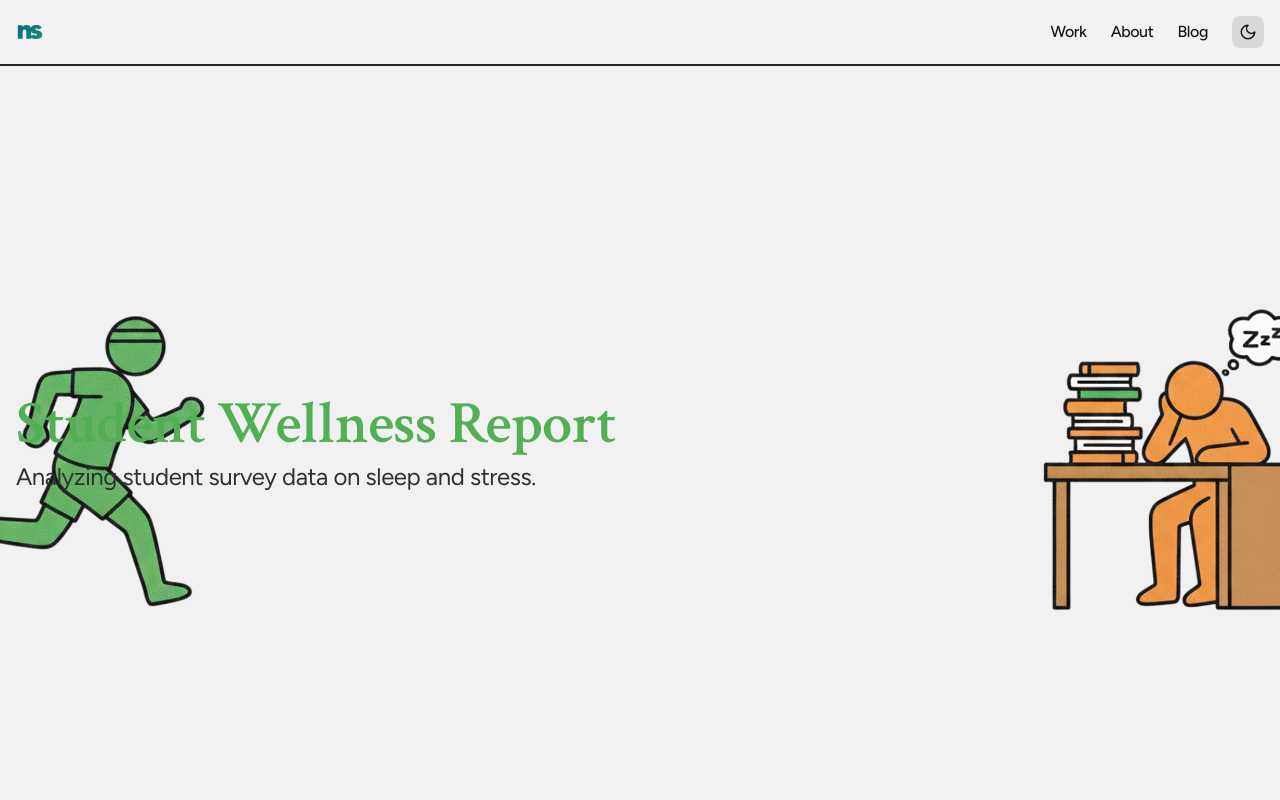
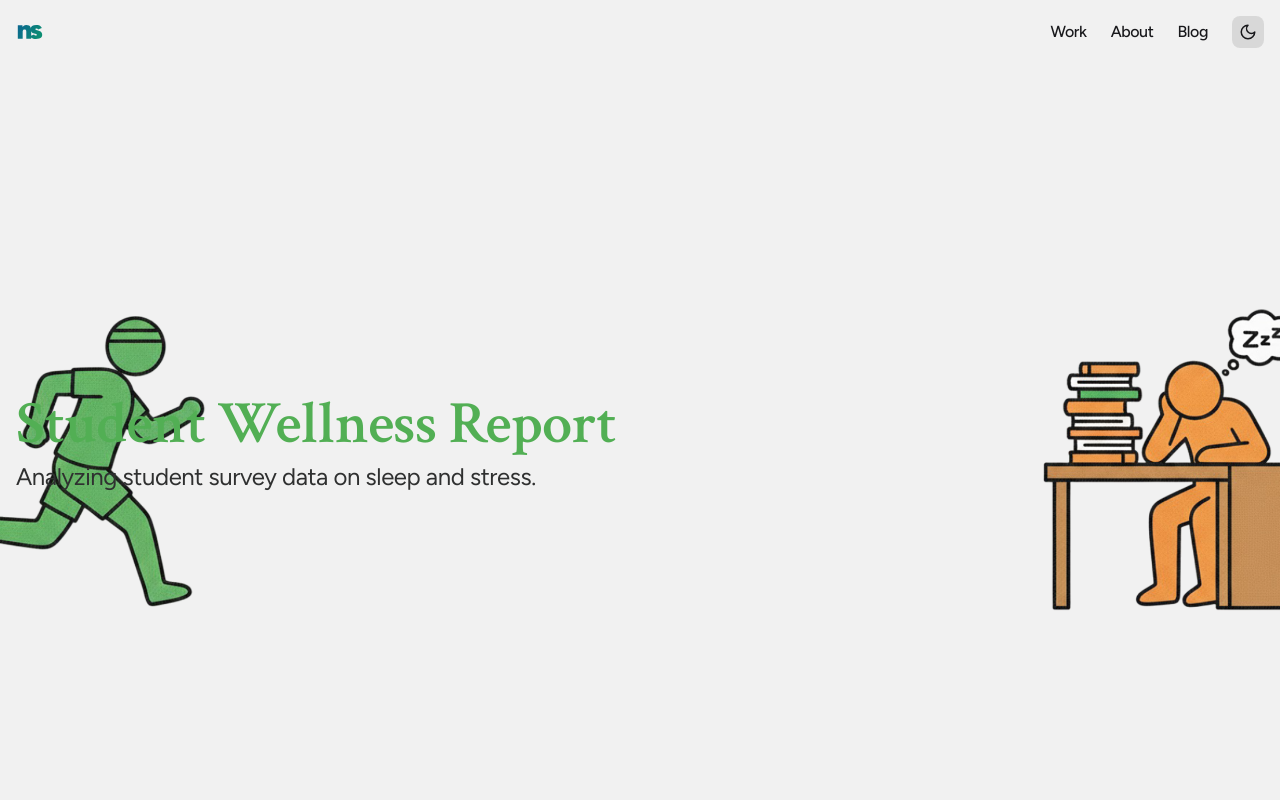
Before and after one commit to nthsm/portfolio, a Next.js app: page /student-wellness-study in a window 1280 px wide. Shown: the top 800 px of the page. Built offline with nearby package versions, Linux system fonts and the light colour scheme.

Commit message:
Update SiteLayout.tsx

```diff
--- a/components/ui/SiteLayout.tsx
+++ b/components/ui/SiteLayout.tsx
@@ -330,7 +330,11 @@ export default function SiteLayout({
         </header>
         {showProgressBar && (
           <ScrollProgress
-            className={cn('h-0.5', 'bg-zinc-800 dark:bg-zinc-600')}
+            className={cn(
+              'h-0.5 bg-zinc-800 dark:bg-zinc-600',
+              'transition-opacity duration-300 ease-in-out',
+              isHeaderTransparent ? 'opacity-0' : 'opacity-100',
+            )}
             springOptions={{ bounce: 0 }}
           />
         )}
```
